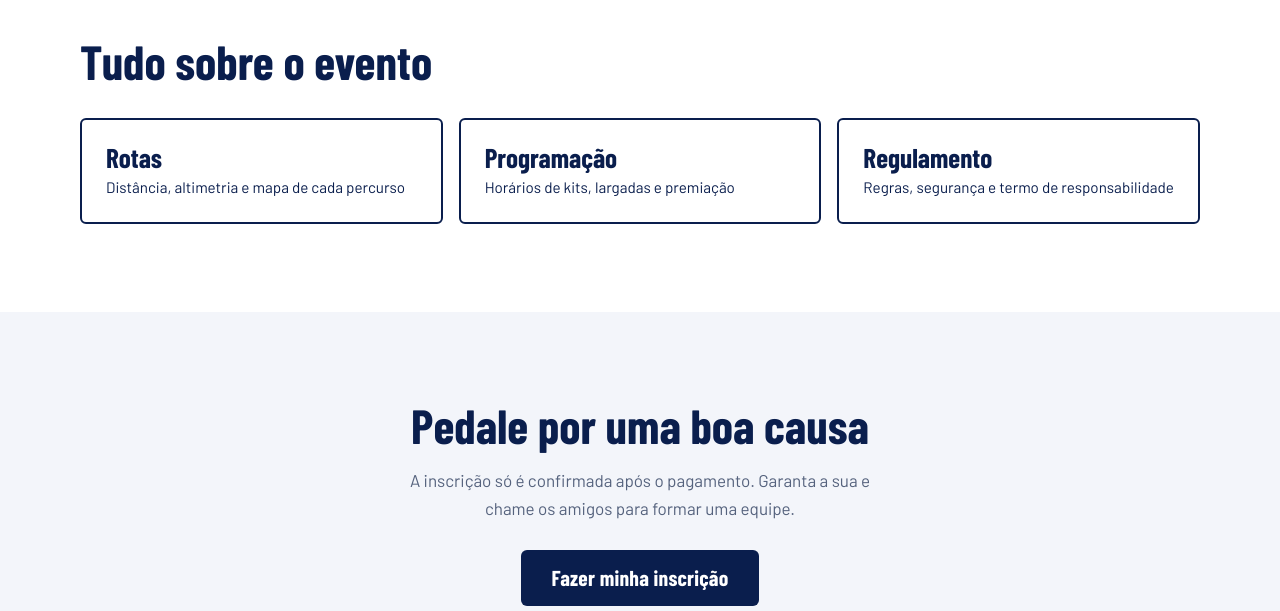
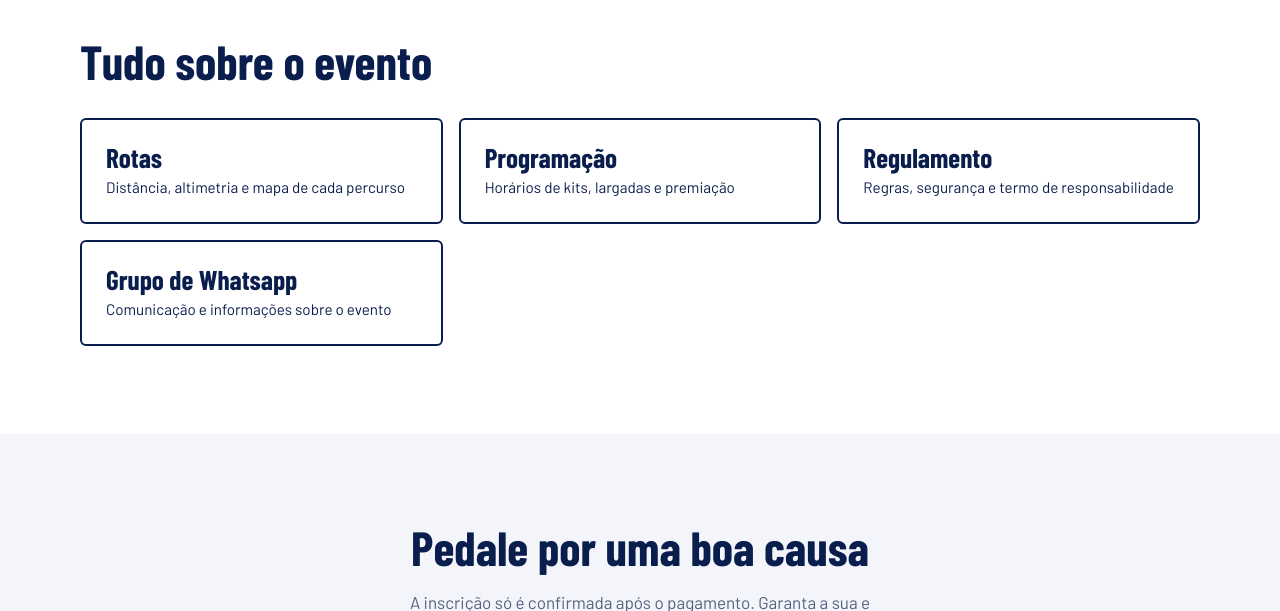
Before and after one commit to hrbraga/pedal-lions, a PHP site: page / in a window 1280 px wide. Shown: the part 2611-3222 px from the top of the page. Run offline with PHP 8.4, Linux system fonts and the light colour scheme; data that the repository does not hold is empty; some web fonts are replaced.

Commit message:
fix(home): restore WhatsApp group link in the quick links
The link existed in October edits but was never committed and got lost.

Co-Authored-By: Claude Opus 5.5 <noreply@anthropic.com>

```diff
--- a/index.php
+++ b/index.php
@@ -116,6 +116,7 @@ $banner = imagem_opcional('banner.png'); // Se existir assets/img/banner.jpg, el
             <a href="rotas.php"><strong>Rotas</strong><span>Distância, altimetria e mapa de cada percurso</span></a>
             <a href="programacao.php"><strong>Programação</strong><span>Horários de kits, largadas e premiação</span></a>
             <a href="regulamento.php"><strong>Regulamento</strong><span>Regras, segurança e termo de responsabilidade</span></a>
+            <a href="https://chat.whatsapp.com/HyYQvEQrZI3EgD4SsUKgoY?s=sw&amp;p=a&amp;mlu=4&amp;ilr=4" target="_blank" rel="noopener"><strong>Grupo de Whatsapp</strong><span>Comunicação e informações sobre o evento</span></a>
         </div>
     </div>
 </section>
```
